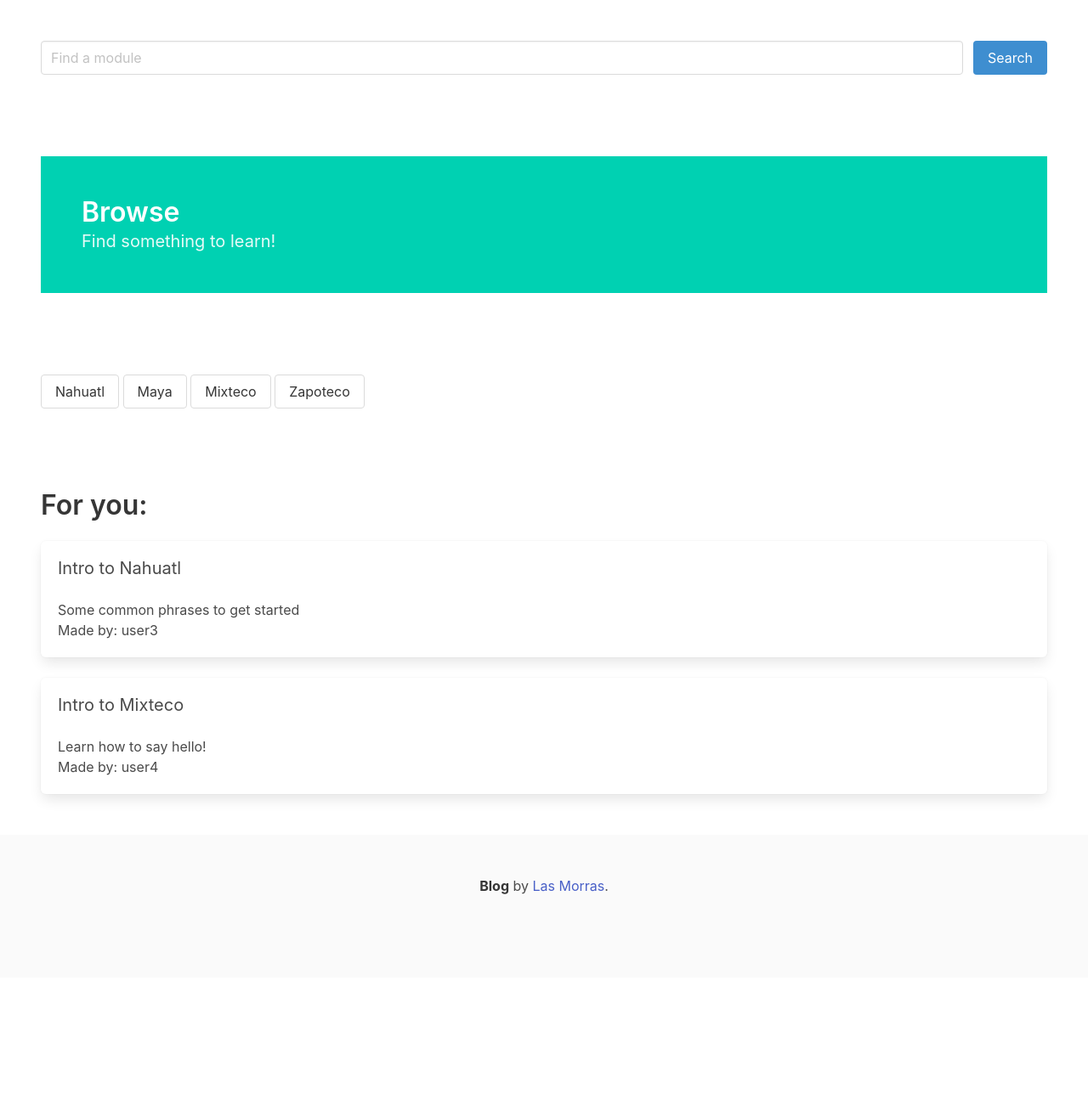
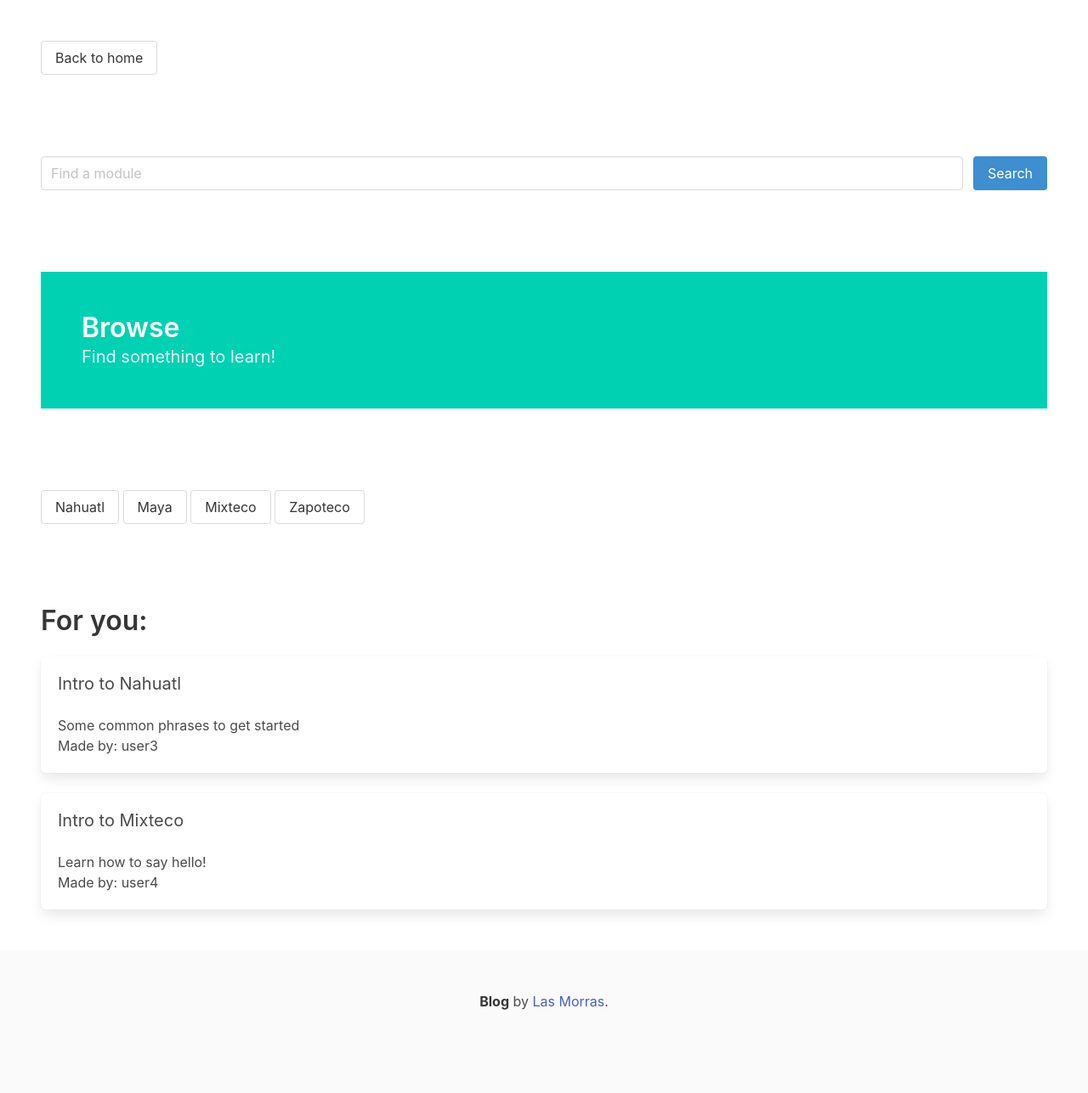
Before and after one commit to SofiaVega/quetzal, a Flask app: page /browse in a window 1280 px wide. Shown: the whole page at 85% size. Before the commit the page ends 1053 px from the top, so only its background shows below. Run offline with Flask 2, Linux system fonts and the light colour scheme.

```diff
--- a/templates/browse.html
+++ b/templates/browse.html
@@ -9,7 +9,9 @@
 </head>
 
 <body>
-
+    <section class="section">
+        <a class="button" href=signup >Back to home</a>
+    </section>
     <section class="section">
         <div class="field is-grouped">
             <p class="control is-expanded">
--- a/templates/nahuatl.html
+++ b/templates/nahuatl.html
@@ -9,7 +9,9 @@
 </head>
 
 <body>
-
+    <section class="section">
+        <a class="button" href=signup >Back to home</a>
+    </section>
     <section class="section">
         <div class="field is-grouped">
             <p class="control is-expanded">
```
